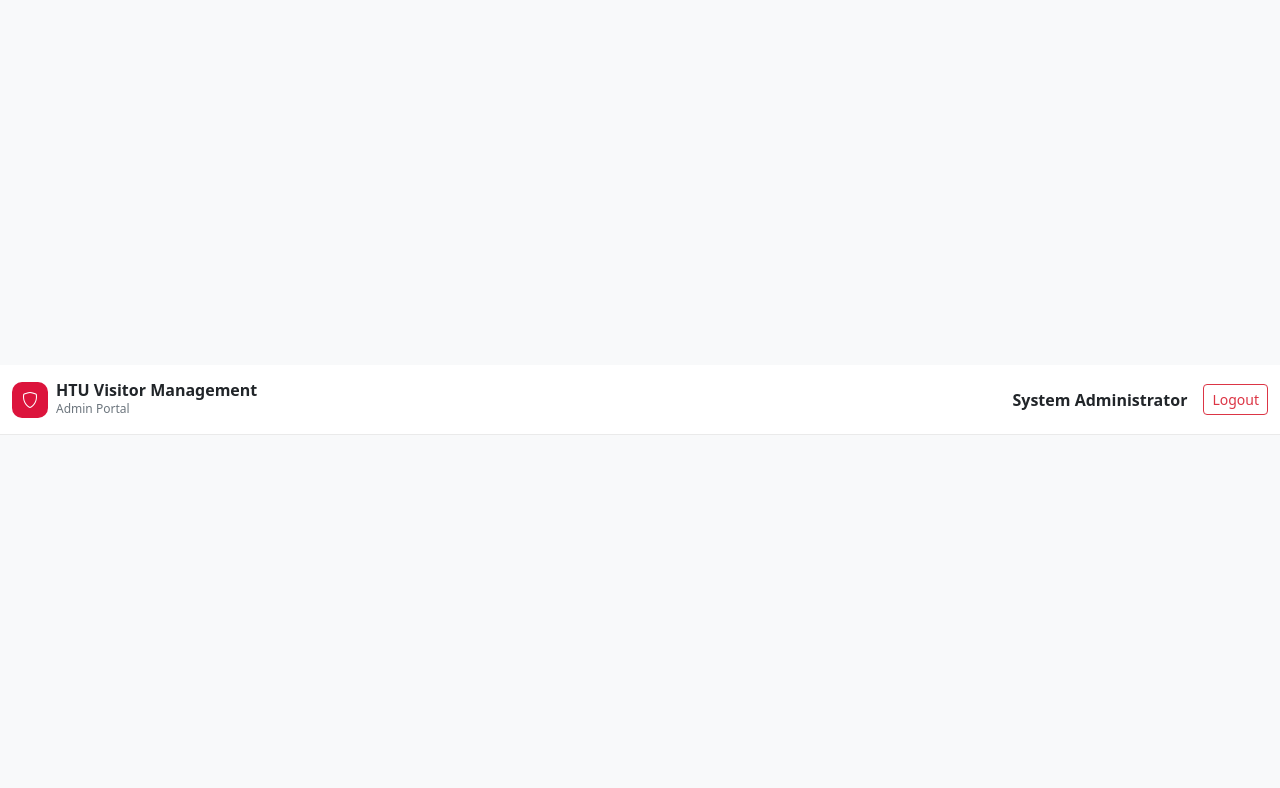
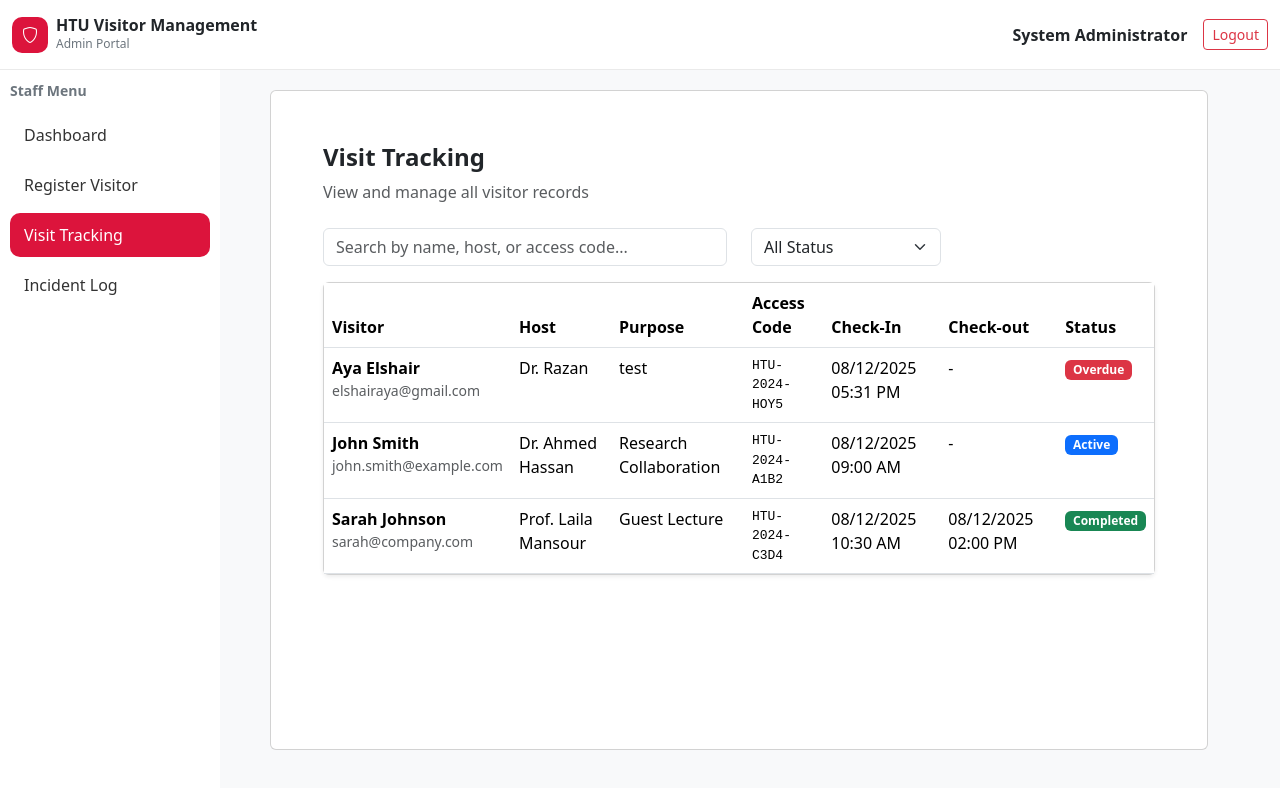
Before and after one commit to elshairaya/Final-FrontEnd, a React (Vite) app: page /tracking in a window 1280 px wide. Shown: the top 788 px of the page. Built offline with nearby package versions, Linux system fonts and the light colour scheme.

Commit message:
add visitor track page

```diff
--- a/src/App.jsx
+++ b/src/App.jsx
@@ -4,6 +4,7 @@ import Login from "./Pages/Login.jsx";
 import AdminDashboard from "./Pages/AdminDashboard.jsx";
 import CreateUser from "./Pages/CreateUser.jsx";
 import StaffDashboard from "./Pages/StaffDashboard.jsx";
+import VisitorTrack from "./Pages/VisitorTrack.jsx";
 
 function App() {
   return (
@@ -15,6 +16,7 @@ function App() {
         <Route path="/admin/create" element={<CreateUser/>}/>
         <Route path="*" element={<Link to="/login" />} />
         <Route path="/staff" element={<StaffDashboard/>}/>
+        <Route path="/tracking" element={<VisitorTrack/>}/>
       </Routes>
     </BrowserRouter>
   );
--- a/src/Components/StaffSidebar.jsx
+++ b/src/Components/StaffSidebar.jsx
@@ -20,7 +20,7 @@ const StaffSidebar=()=>{
                 Register Visitor
             </NavLink>
             <NavLink
-            to="/staff/tracking" end className={({isActive}) =>
+            to="/tracking" end className={({isActive}) =>
             isActive ? "sidebar-link active": "sidebar-link"
             }
             >
--- /dev/null
+++ b/src/Pages/VisitorTrack.jsx
@@ -0,0 +1,116 @@
+import { Table, Card, Form, Button, Badge, Row, Col } from "react-bootstrap";
+import "../styles/VisitorTrack.css";
+import"../Styles/AdminDashboard.css"
+import StaffSidebar from "../Components/StaffSidebar";
+
+function VisitorTrack(){
+    const visits = [
+  {
+    visitor: "Aya Elshair",
+    email: "elshairaya@gmail.com",
+    host: "Dr. Razan",
+    purpose: "test",
+    code: "HTU-2024-HOY5",
+    checkIn: "08/12/2025 05:31 PM",
+    checkOut: "-",
+    status: "Overdue",
+  },
+  {
+    visitor: "John Smith",
+    email: "john.smith@example.com",
+    host: "Dr. Ahmed Hassan",
+    purpose: "Research Collaboration",
+    code: "HTU-2024-A1B2",
+    checkIn: "08/12/2025 09:00 AM",
+    checkOut: "-",
+    status: "Active",   // ✅ NEW
+  },
+  {
+    visitor: "Sarah Johnson",
+    email: "sarah@company.com",
+    host: "Prof. Laila Mansour",
+    purpose: "Guest Lecture",
+    code: "HTU-2024-C3D4",
+    checkIn: "08/12/2025 10:30 AM",
+    checkOut: "08/12/2025 02:00 PM",
+    status: "Completed",
+  },
+];
+const getStatusVariant = (status) => {
+  switch (status) {
+    case "Active":
+      return "primary";
+    case "Overdue":
+      return "danger";
+    case "Completed":
+      return "success";
+    default:
+      return "secondary";
+  }
+};
+  return(
+    <div className="admin-dashboard">
+        <StaffSidebar/>
+        <Card className="admin-card">
+            <main className="admin-content">
+                <h4 className="fw-bold">Visit Tracking</h4>
+                <p className="text-muted mb-4">
+                    View and manage all visitor records
+                </p>
+                <Row className="mb-3 align-items-center">
+                    <Col md={6}>
+                    <Form.Control
+                    placeholder="Search by name, host, or access code..."/>
+                    </Col>
+                    <Col md={3}>
+                    <Form.Select>
+                    <option>All Status</option>
+                    <option>Active</option>
+                    <option>Overdue</option>
+                    <option>Completed</option>
+                    </Form.Select>
+
+                    </Col>
+                </Row>
+                <Card className="shadow-sm">
+                    <Table hover responsive className="mb-0">
+                        <thead>
+                            <tr>
+                                <th>Visitor</th>
+                                <th>Host</th>
+                                <th>Purpose</th>
+                                <th>Access Code</th>
+                                <th>Check-In</th>
+                                <th>Check-out</th>
+                                <th>Status</th>
+                            </tr>
+                        </thead>
+                        <tbody>
+                            {visits.map((v,i)=>(
+                                <tr key={i}>
+                                    <td>
+                                        <div className="fw-semibold">{v.visitor}</div>
+                                        <div className="text-muted small">{v.email}</div>
+                                    </td>
+                                    <td>{v.host}</td>
+                                    <td>{v.purpose}</td>
+                                    <td className="access-code">{v.code}</td>
+                                    <td>{v.checkIn}</td>
+                                    <td>{v.checkOut}</td>
+                                   <td>
+                                    <Badge bg={getStatusVariant(v.status)}>
+                                        {v.status}
+                                    </Badge>
+                                    </td>
+
+                                </tr>
+                            ))}
+                        </tbody>
+                    </Table>
+                </Card>
+            </main>
+        </Card>
+    </div>
+  );
+
+}export default VisitorTrack;
--- /dev/null
+++ b/src/Styles/VisitorTrack.css
@@ -0,0 +1,7 @@
+.access-code {
+  font-family: monospace;
+  font-size: 13px;
+  background: #f7f7f7;
+  padding: 4px 6px;
+  border-radius: 6px;
+}
```
